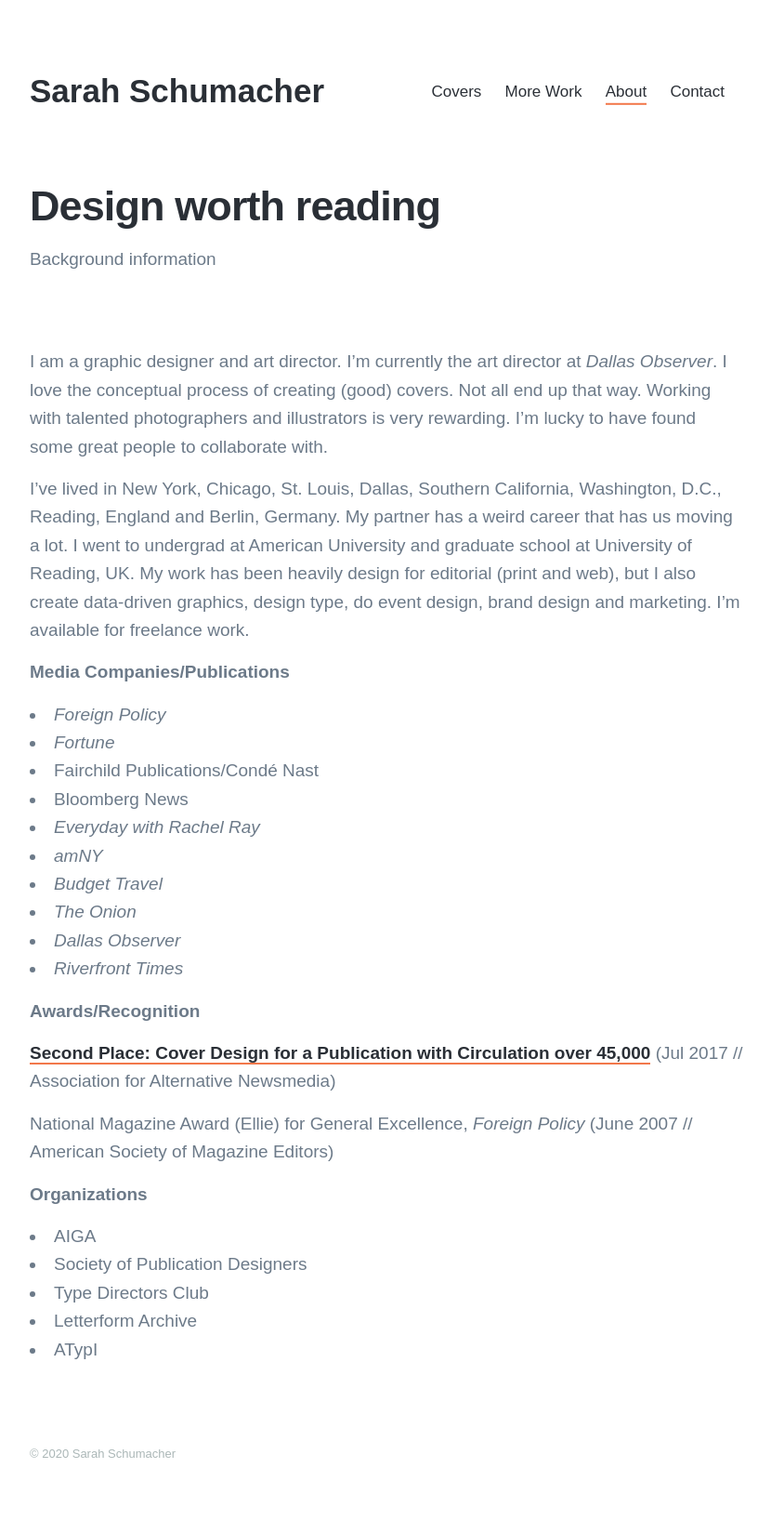
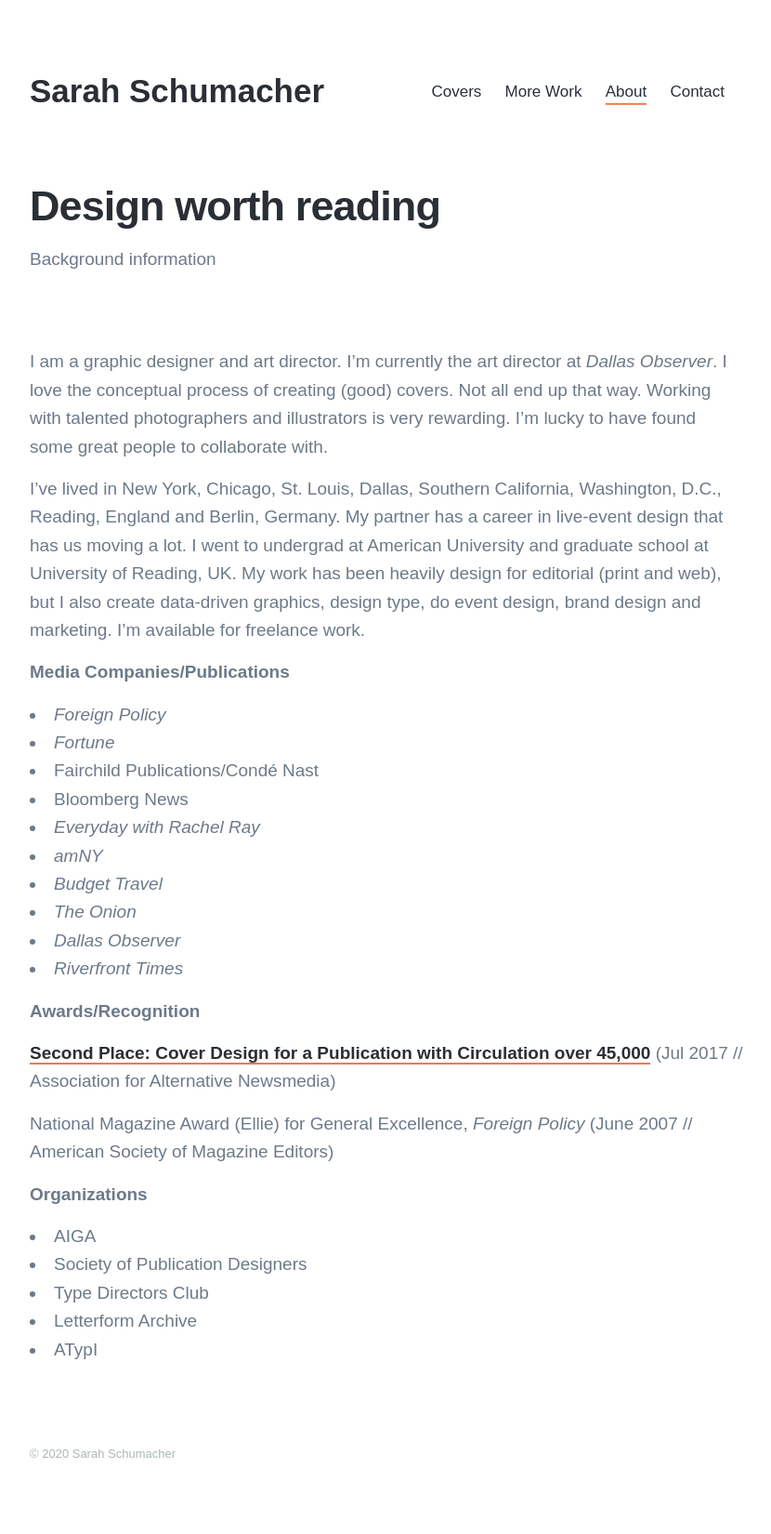
Before and after one commit to snsnsns/snsnsns.github.io, a Jekyll site: the page built from _pages/about.md, in a window 1280 px wide. Shown: the whole page at 93% size, without its empty margins (224-1054 px from the left). Built offline with Jekyll 4.4.1, drawn with Linux system fonts in a browser that asks for light colours; nearby versions of some CDN libraries; some web fonts are replaced.

Commit message:
Update about.md

```diff
--- a/_pages/about.md
+++ b/_pages/about.md
@@ -5,7 +5,7 @@
 ---
 I am a graphic designer and art director. I'm currently the art director at *Dallas Observer*. I love the conceptual process of creating (good) covers. Not all end up that way. Working with talented photographers and illustrators is very rewarding. I'm lucky to have found some great people to collaborate with.
 
-I've lived in New York, Chicago, St. Louis, Dallas, Southern California, Washington, D.C., Reading, England and Berlin, Germany. My partner has a weird career that has us moving a lot. I went to undergrad at American University and graduate school at University of Reading, UK. My work has been heavily design for editorial (print and web), but I also create data-driven graphics, design type, do event design, brand design and marketing. I'm available for freelance work.
+I've lived in New York, Chicago, St. Louis, Dallas, Southern California, Washington, D.C., Reading, England and Berlin, Germany. My partner has a career in live-event design that has us moving a lot. I went to undergrad at American University and graduate school at University of Reading, UK. My work has been heavily design for editorial (print and web), but I also create data-driven graphics, design type, do event design, brand design and marketing. I'm available for freelance work.
 
 __Media Companies/Publications__
 + *Foreign Policy*
```
